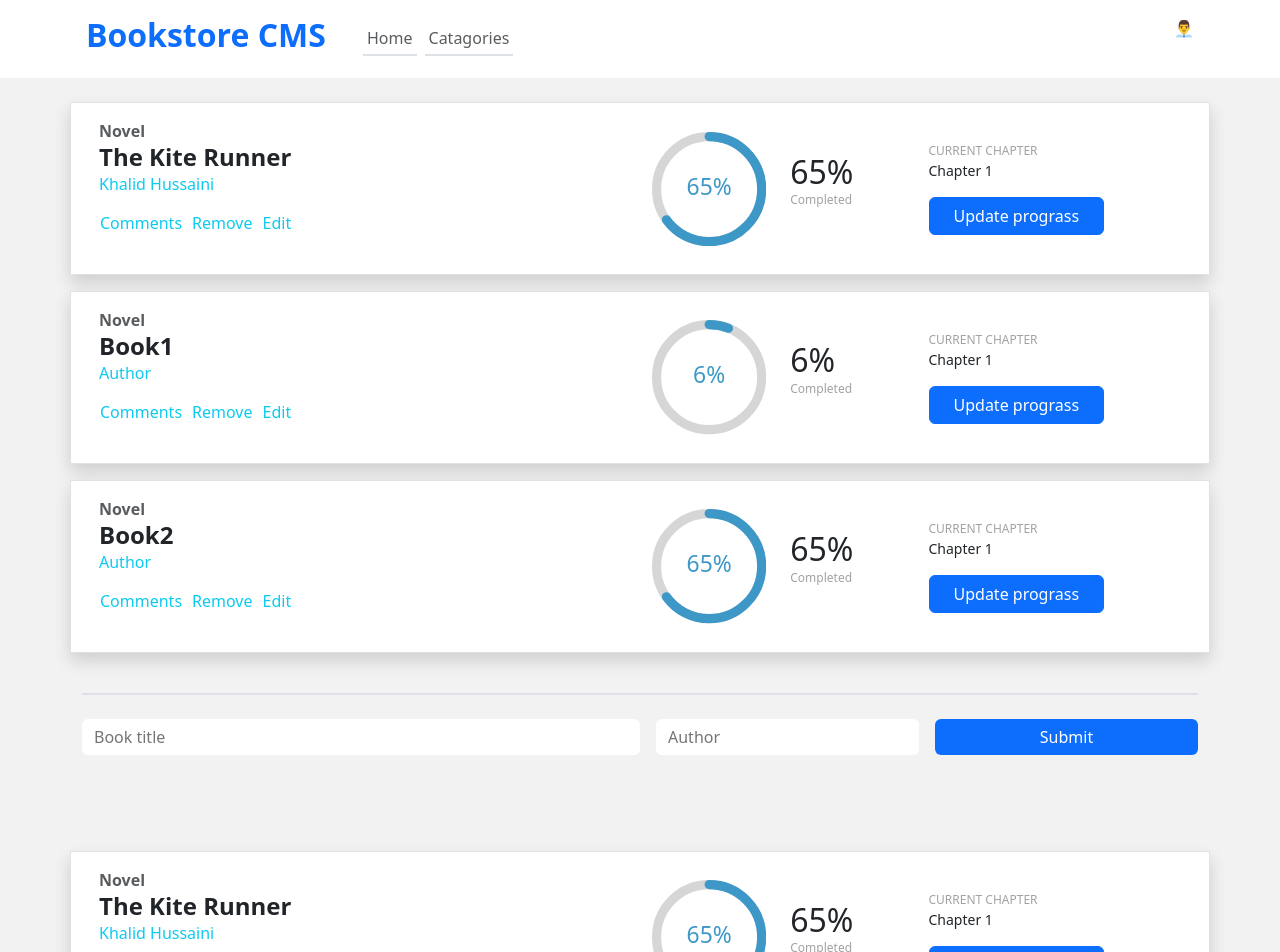
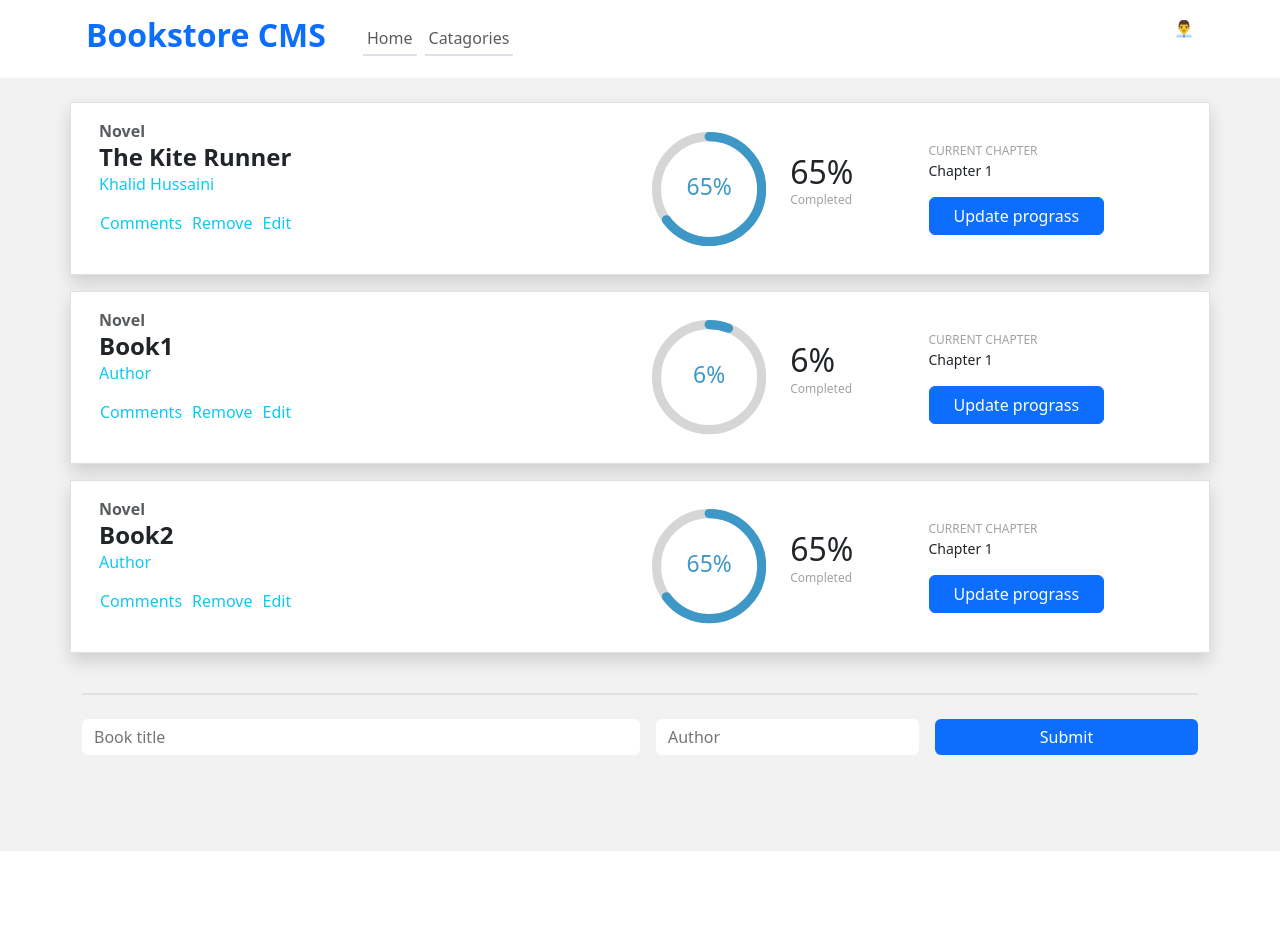
Before and after one commit to Gh-Reza/bookstore, a React (Create React App) app: page / in a window 1280 px wide. Shown: the top 952 px of the page. After the commit the page ends 851 px from the top, so only its background shows below. Built offline with nearby package versions, Linux system fonts and the light colour scheme.

Commit message:
Fix the bug

```diff
--- a/src/App.js
+++ b/src/App.js
@@ -12,7 +12,6 @@ function App() {
           <Route path="/" element={<Books />} />
           <Route path="/catagories" element={<Books />} />
         </Routes>
-        <Books />
       </main>
     </div>
   );
```
